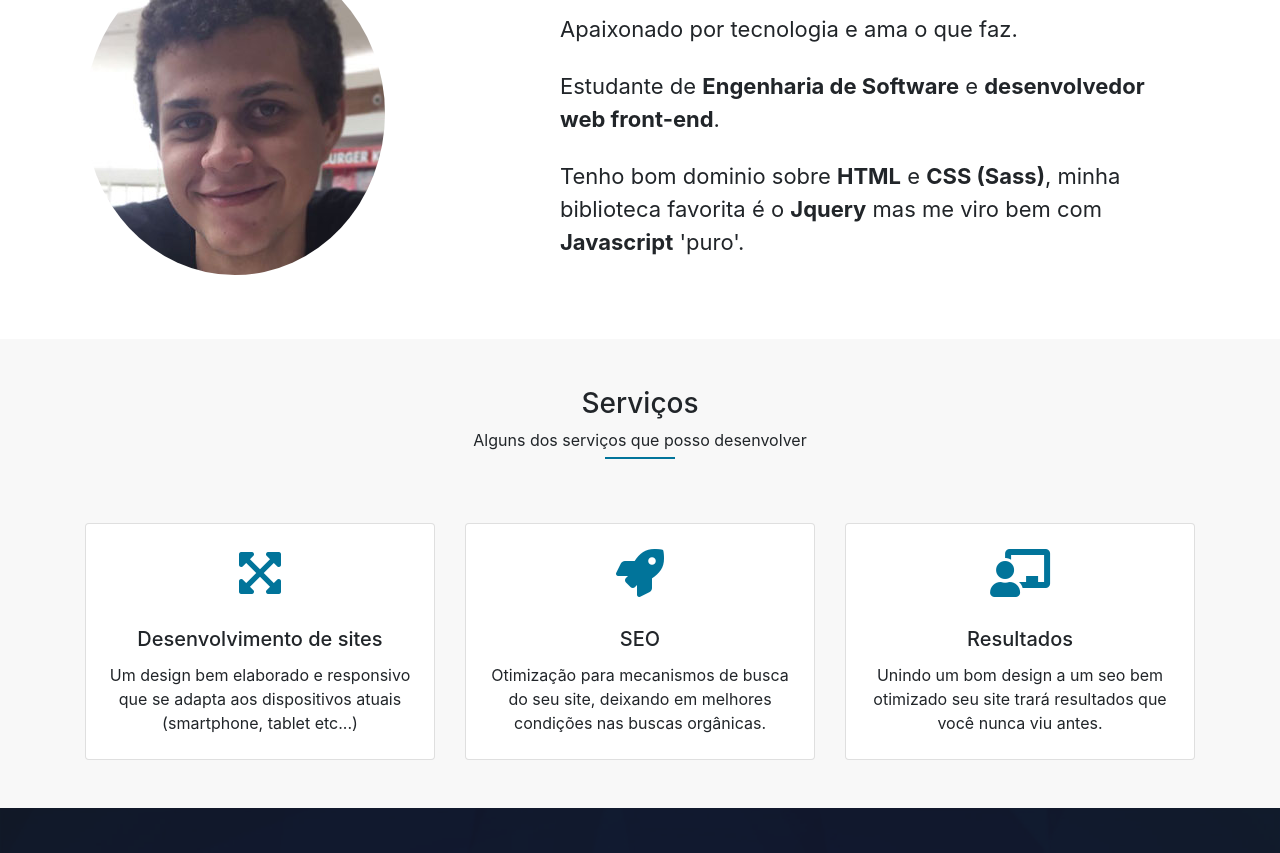
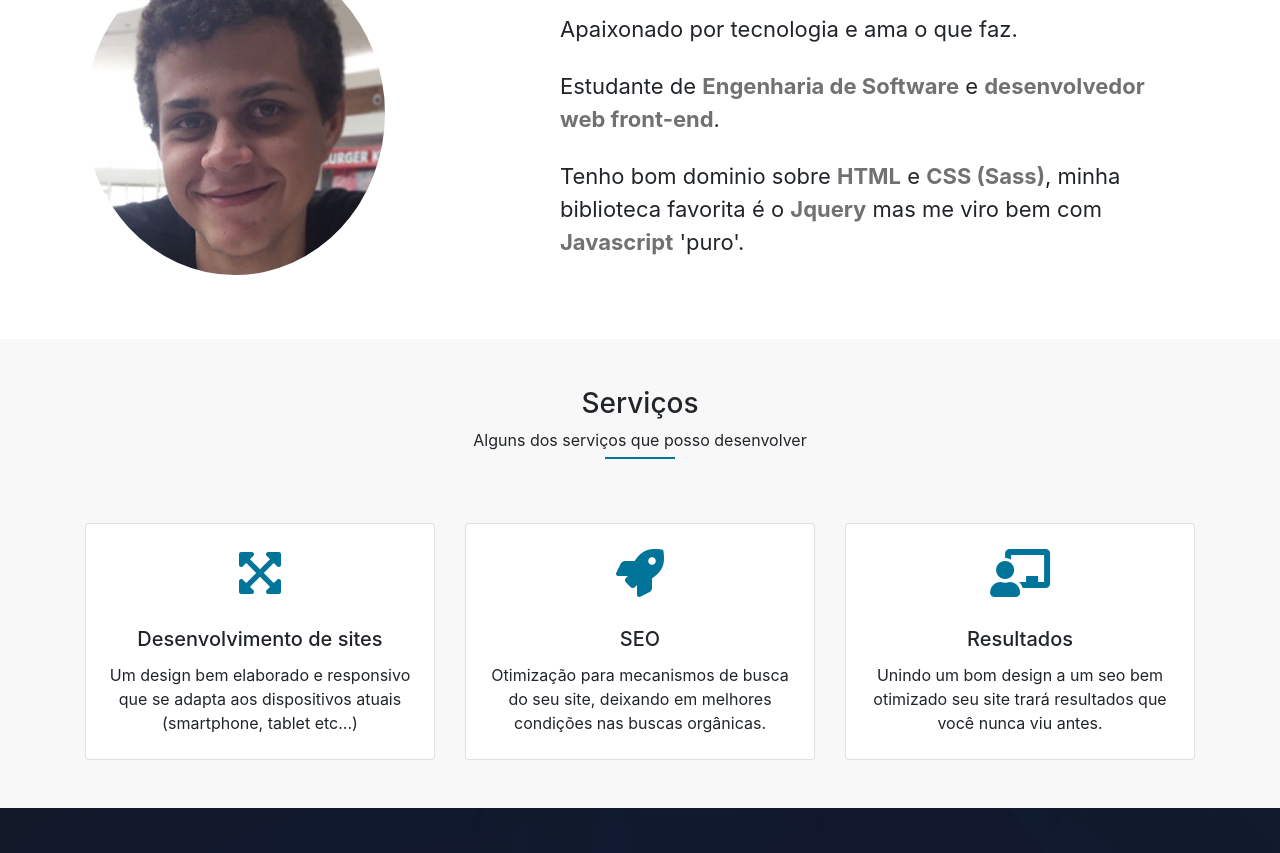
Before and after one commit to matheusmhq/matheusmhq.github.io, a plain HTML site: page index.html in a window 1280 px wide. Shown: the part 1062-1915 px from the top of the page. Drawn offline with Linux system fonts and the light colour scheme.

Commit message:
Alterado cor strong - SOBRE

```diff
--- a/stylesheets/style.css
+++ b/stylesheets/style.css
@@ -120,9 +120,6 @@ header {
 
 
 /* SOBRE E HABILIDADES*/
-.sobre-foto {
-
-}
 
 .sobre-foto img {
     border-radius: 100%;
@@ -130,6 +127,10 @@ header {
 
 .sobre-texto p {
     font-size: 22px;
+}
+
+.sobre-texto p strong {
+    color: #717171;
 }
 
 #habilidades {
```
